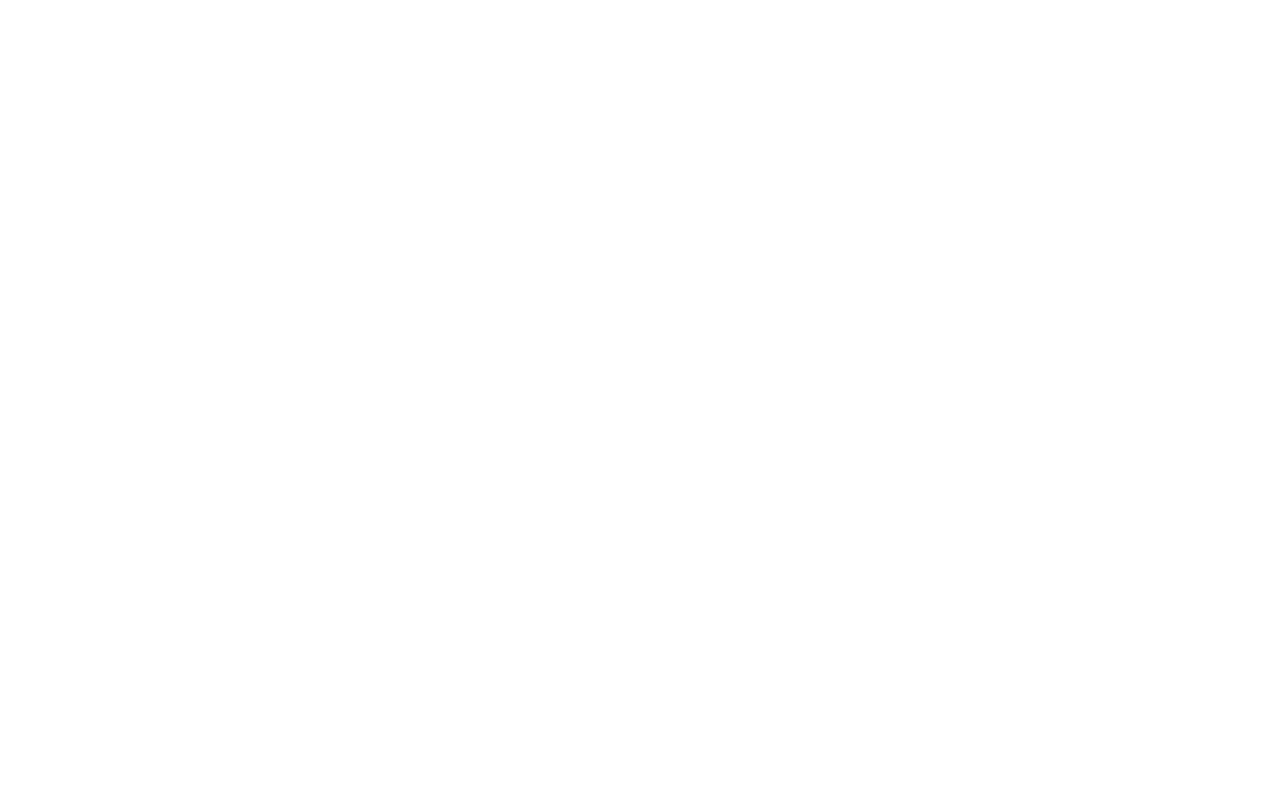
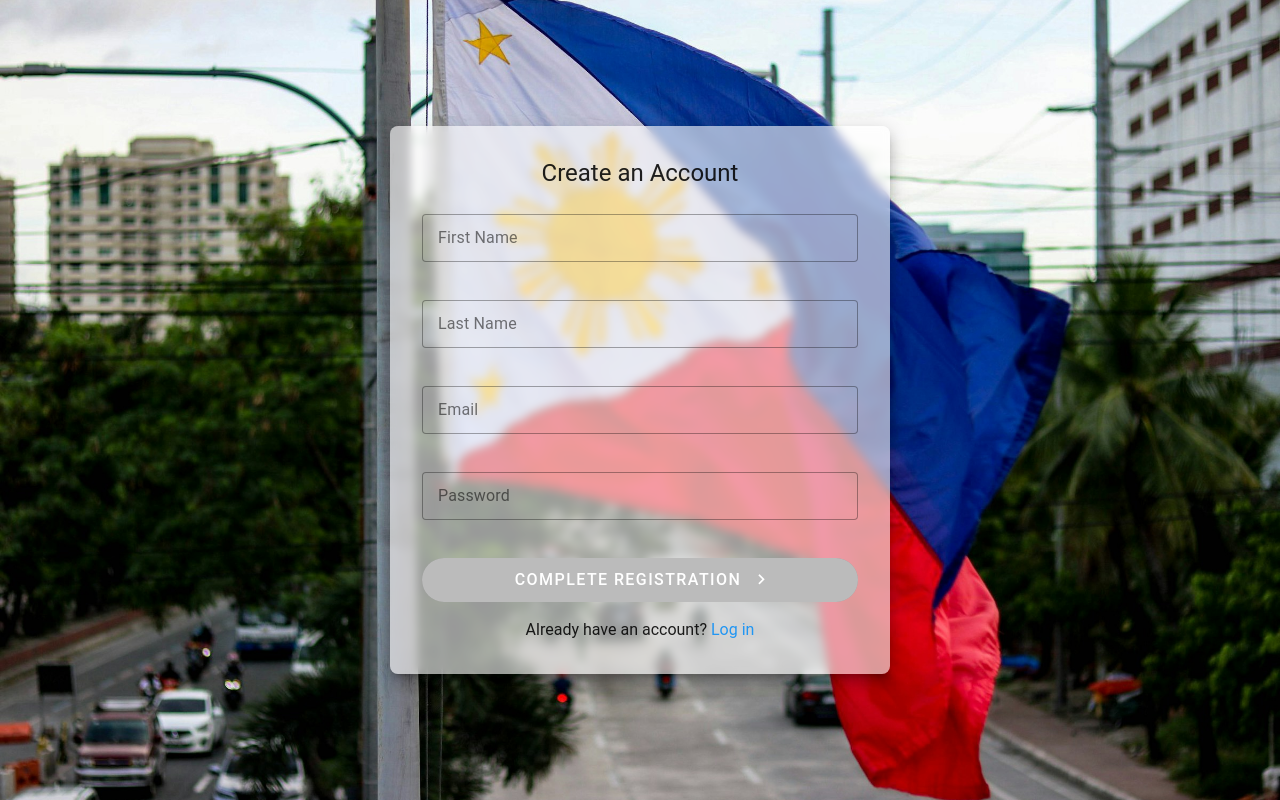
Before and after one commit to daryllbaynosaa/E-complain, a Vue app: page /signup in a window 1280 px wide. Before the commit this address had no page. Built offline with nearby package versions, Linux system fonts and the light colour scheme.

Commit message:
feat: added signup page, improved login page and added welcome page

```diff
--- a/src/router/index.js
+++ b/src/router/index.js
@@ -1,14 +1,18 @@
 import { createRouter, createWebHistory } from 'vue-router'
-import LoginView from '@/views/auth/LoginView.vue'
+import LoginView from '../views/auth/LoginView.vue'
+import SignView from '../views/auth/SignView.vue'
+import LoginPage2 from '../views/auth/LoginPage2.vue'
+
+const routes = [
+  { path: '/', redirect: '/login' },
+  { path: '/login', name: 'Login', component: LoginView },
+  { path: '/signup', name: 'Signup', component: SignView },
+  { path: '/login2', name: 'LoginPage2', component: LoginPage2 },
+]
+
 const router = createRouter({
-  history: createWebHistory(import.meta.env.BASE_URL),
-  routes: [
-    {
-      path: '/',
-      name: 'home',
-      component: LoginView,
-    },
-  ],
+  history: createWebHistory(),
+  routes,
 })
 
 export default router
--- /dev/null
+++ b/src/views/auth/LoginPage2.vue
@@ -0,0 +1,163 @@
+<template>
+  <div>
+    <br />
+    <br />
+    <br />
+    <br />
+    <br />
+    <br />
+    <br />
+    <br />
+    <br />
+
+    <v-card
+      class="mx-auto pa-12 pb-8 semi-transparent-card"
+      elevation="8"
+      max-width="448"
+      rounded="lg"
+    >
+      <div class="text-subtitle-1 text-medium-emphasis">Account</div>
+
+      <v-form v-model="valid">
+        <v-text-field
+          v-model="email"
+          :rules="[rules.required, rules.email]"
+          density="compact"
+          placeholder="Email address"
+          prepend-inner-icon="mdi-email-outline"
+          variant="outlined"
+          class="semi-transparent-textfield"
+        ></v-text-field>
+
+        <div class="text-subtitle-1 text-medium-emphasis d-flex align-center justify-space-between">
+          Password
+
+          <a
+            class="text-caption text-decoration-none text-blue"
+            href="#"
+            rel="noopener noreferrer"
+            target="_blank"
+          >
+            Forgot login password?
+          </a>
+        </div>
+
+        <v-text-field
+          v-model="password"
+          :rules="[rules.required, rules.min]"
+          :append-inner-icon="visible ? 'mdi-eye-off' : 'mdi-eye'"
+          :type="visible ? 'text' : 'password'"
+          density="compact"
+          placeholder="Enter your password"
+          prepend-inner-icon="mdi-lock-outline"
+          variant="outlined"
+          @click:append-inner="visible = !visible"
+          class="semi-transparent-textfield"
+        ></v-text-field>
+
+        <v-card class="mb-12" color="surface-variant" variant="tonal">
+          <v-card-text class="text-medium-emphasis text-caption">
+            Warning: After 3 consecutive failed login attempts, your account will be temporarily
+            locked for three hours. If you must login now, you can also click "Forgot login
+            password?" below to reset the login password.
+          </v-card-text>
+        </v-card>
+
+        <v-btn
+          :disabled="!valid"
+          :class="password.length >= 8 ? 'login-btn-enabled' : 'login-btn-disabled'"
+          size="large"
+          variant="flat"
+          block
+          class="mb-8 rounded-btn"
+        >
+          Log In
+        </v-btn>
+      </v-form>
+
+      <v-card-text class="text-center">
+        <router-link to="/signup" class="text-blue text-decoration-none">
+          Sign up now <v-icon icon="mdi-chevron-right"></v-icon>
+        </router-link>
+      </v-card-text>
+    </v-card>
+  </div>
+</template>
+
+<script setup>
+import { ref } from 'vue'
+
+const visible = ref(false)
+const valid = ref(false)
+const email = ref('')
+const password = ref('')
+
+const rules = {
+  required: (v) => !!v || 'This field is required',
+  email: (v) => /.+@.+\..+/.test(v) || 'E-mail must be valid',
+  min: (v) => (v && v.length >= 8) || 'Password must be at least 8 characters',
+}
+</script>
+
+<style scoped>
+body {
+  margin: 0;
+  padding: 0;
+  height: 100vh;
+  background-image: url('@/assets/Login2Background.jpg');
+  background-size: cover;
+  background-position: center;
+}
+
+/* Gradient with transparency */
+.semi-transparent-card {
+  background-color: rgba(255, 255, 255, 0.6); /* 60% opaque white */
+  backdrop-filter: blur(4px); /* optional: adds soft blur for depth */
+}
+
+.v-card {
+  background-color: rgba(255, 255, 255, 0.6); /* 60% opacity white */
+  backdrop-filter: blur(5px); /* Optional: nice blur effect behind the card */
+}
+
+/* Transparent background for text fields */
+.semi-transparent-textfield .v-input__control {
+  background-color: rgba(255, 255, 255, 0.4) !important; /* Transparent background */
+  border: 1px solid rgba(0, 0, 0, 0.3) !important; /* Border color */
+}
+
+.semi-transparent-textfield .v-input__slot {
+  background-color: rgba(255, 255, 255, 0.4) !important; /* Transparent background */
+}
+
+/* Optional: make sure text and icons are visible */
+.semi-transparent-textfield .v-input__control .v-input__label {
+  color: rgba(0, 0, 0, 0.87) !important; /* Keep label text dark */
+}
+
+.semi-transparent-textfield .v-input__control .v-text-field__outline {
+  border-color: rgba(0, 0, 0, 0.6) !important; /* Darker border color */
+}
+
+.login-btn-enabled {
+  background-color: #0d47a1 !important; /* Dark blue */
+  color: white !important;
+  opacity: 1;
+  transition: background-color 0.3s ease; /* Smooth transition for hover */
+}
+
+.login-btn-enabled:hover {
+  background-color: #0b3c5d !important; /* Darker blue on hover */
+}
+
+.login-btn-disabled {
+  background-color: gray !important; /* Light blue */
+  color: #b0bec5 !important;
+  opacity: 1;
+}
+
+/* Round Button */
+.rounded-btn {
+  border-radius: 50px !important; /* Fully rounded button */
+}
+</style>
--- a/src/views/auth/LoginView.vue
+++ b/src/views/auth/LoginView.vue
@@ -1,53 +1,93 @@
-<script setup>
-import { ref } from 'vue'
-import LoginForm from '@/components/auth/LoginForm.vue'
+<template>
+  <br />
+  <br />
+  <br />
+  <br />
+  <br />
+  <br />
+  <br />
+  <br />
+  <br />
+  <br />
+  <br />
+  <br />
+  <br />
+  <br />
+  <br />
+  <br />
+  <br />
+  <br />
+  <br />
 
-const theme = ref('light')
+  <!-- Title Text -->
+  <div class="text-center main-title mb-6">
+    <h1 class="display-1">BARANGAY COMPLAINS AND REPORT SYSTEM</h1>
+  </div>
 
-function onClick() {
-  theme.value = theme.value === 'light' ? 'dark' : 'light'
+  <v-container class="fill-height d-flex flex-column justify-center align-center">
+    <!-- Login Button -->
+    <v-row justify="center" class="w-100">
+      <v-col cols="12" md="4" sm="6">
+        <router-link to="/login2" class="text-decoration-none">
+          <v-btn rounded="xl" size="large" class="glass-btn elevation-10" block> Login </v-btn>
+        </router-link>
+      </v-col>
+    </v-row>
+
+    <!-- Create Account Button -->
+    <v-row justify="center" class="w-100 mt-4">
+      <v-col cols="12" md="4" sm="6">
+        <router-link to="/signup" class="text-decoration-none">
+          <v-btn rounded="xl" size="large" class="glass-btn elevation-10" block>
+            Create Account
+          </v-btn>
+        </router-link>
+      </v-col>
+    </v-row>
+  </v-container>
+</template>
+
+<style>
+/* Global styles */
+body {
+  margin: 0;
+  padding: 0;
+  height: 100vh; /* Ensure the full height of the page */
+  background-image: url('@/assets/Login2Background.jpg');
+  background-size: cover;
+  background-position: center;
 }
-</script>
-<template>
-  <v-responsive>
-    <v-app :theme="theme">
-      <v-app-bar
-        class="px-3"
-        :color="theme === 'light' ? 'grey-lighten-1' : 'grey-darken-3'"
-        border
-      >
-        <v-spacer></v-spacer>
 
-        <v-btn
-          :icon="theme === 'light' ? 'mdi-weather-sunny' : 'mdi-weather-night'"
-          variant="elevated"
-          slim
-          @click="onClick"
-        ></v-btn>
-      </v-app-bar>
+/* Custom Title Style */
+.main-title {
+  font-size: 3rem;
+  font-weight: bold;
+  color: white;
+  text-shadow: 2px 2px 5px rgba(0, 0, 0, 0.6); /* Slight shadow to make text stand out */
+}
 
-      <v-main>
-        <v-container>
-          <v-row class="d-flex justify-center">
-            <v-col cols="12" md="6">
-              <v-card class="mx-auto" prepend-icon="">
-                <v-card-title class="text-center">
-                  <span class="font-weight-black">E-Complain</span>
-                  <P>login form</P>
-                </v-card-title>
+/* Glass effect for buttons */
+.glass-btn {
+  background: rgba(255, 255, 255, 0.2); /* Semi-transparent white background */
+  backdrop-filter: blur(8px); /* Frosted glass effect */
+  border: 1px solid rgba(255, 255, 255, 0.3); /* Slight border */
+  color: white; /* Text color */
+  font-weight: bold; /* Bold text */
+  letter-spacing: 1px; /* Spacing between letters */
+  transition:
+    transform 0.3s ease,
+    background-color 0.3s ease; /* Smooth hover transition */
+}
 
-                <v-card-text class="bg-surface-light pt-4">
-                  <LoginForm></LoginForm>
-                  <!-- LOGIN FORM SLOT -->
+.glass-btn:hover {
+  background: rgba(255, 255, 255, 0.3); /* Slightly more opaque on hover */
+  transform: translateY(-4px); /* Slight lift on hover */
+}
 
-                  <v-divider class="my-5"></v-divider>
-                </v-card-text>
-              </v-card>
-            </v-col>
-          </v-row>
-        </v-container>
-      </v-main>
-      <v-footer class="font weight-bold" border app>@2025 Barangay Complain System</v-footer>
-    </v-app>
-  </v-responsive>
-</template>
+/* Responsive Title Adjustment */
+@media (max-width: 600px) {
+  .main-title {
+    font-size: 1.5rem; /* Adjust title size for small screens */
+  }
+}
+</style>
--- /dev/null
+++ b/src/views/auth/SignView.vue
@@ -0,0 +1,105 @@
+<template>
+  <v-container fluid class="d-flex align-center justify-center" style="min-height: 100vh">
+    <v-card class="pa-8 form-card" elevation="10" rounded="lg">
+      <h2 class="text-h5 text-center mb-6">Create an Account</h2>
+
+      <v-form v-model="valid">
+        <v-text-field
+          v-model="first"
+          color="primary"
+          label="First Name"
+          variant="outlined"
+          class="mb-4 semi-transparent-textfield"
+          density="comfortable"
+          :rules="[rules.required]"
+        ></v-text-field>
+
+        <v-text-field
+          v-model="last"
+          color="primary"
+          label="Last Name"
+          variant="outlined"
+          class="mb-4 semi-transparent-textfield"
+          density="comfortable"
+          :rules="[rules.required]"
+        ></v-text-field>
+
+        <v-text-field
+          v-model="email"
+          color="primary"
+          label="Email"
+          variant="outlined"
+          class="mb-4 semi-transparent-textfield"
+          density="comfortable"
+          type="email"
+          :rules="[rules.required, rules.gmail]"
+        ></v-text-field>
+
+        <v-text-field
+          v-model="password"
+          color="primary"
+          label="Password"
+          variant="outlined"
+          class="mb-4 semi-transparent-textfield"
+          density="comfortable"
+          type="password"
+          placeholder="At least 8 characters"
+          :rules="[rules.required, rules.minLength]"
+        ></v-text-field>
+
+        <v-btn block color="primary" size="large" class="text-white rounded-btn" :disabled="!valid">
+          Complete Registration
+          <v-icon end icon="mdi-chevron-right"></v-icon>
+        </v-btn>
+      </v-form>
+
+      <div class="text-center mt-4">
+        <span>Already have an account?</span>
+        <router-link to="/login2" class="text-blue text-decoration-none"> Log in </router-link>
+      </div>
+    </v-card>
+  </v-container>
+</template>
+
+<script setup>
+import { ref } from 'vue'
+
+const first = ref('')
+const last = ref('')
+const email = ref('')
+const password = ref('')
+const valid = ref(false)
+
+const rules = {
+  required: (v) => !!v || 'This field is required',
+  minLength: (v) => (v && v.length >= 8) || 'Password must be at least 8 characters',
+  gmail: (v) => /[a-zA-Z0-9._%+-]+@gmail\.com$/.test(v) || 'Please enter a valid Gmail address',
+}
+</script>
+
+<style scoped>
+.form-card {
+  background-color: rgba(255, 255, 255, 0.6);
+  backdrop-filter: blur(5px);
+  width: 500px;
+  max-width: 90%;
+}
+
+.semi-transparent-textfield .v-input__control,
+.semi-transparent-textfield .v-input__slot {
+  background-color: rgba(255, 255, 255, 0.4) !important;
+}
+
+/* Round button */
+.rounded-btn {
+  border-radius: 50px !important;
+  padding-left: 2rem;
+  padding-right: 2rem;
+}
+
+/* Disabled state */
+.v-btn[disabled] {
+  background-color: gray !important; /* Disabled color */
+  cursor: not-allowed !important;
+}
+</style>
```
Also changed, not shown: src/assets/Login2Background.jpg (added).
